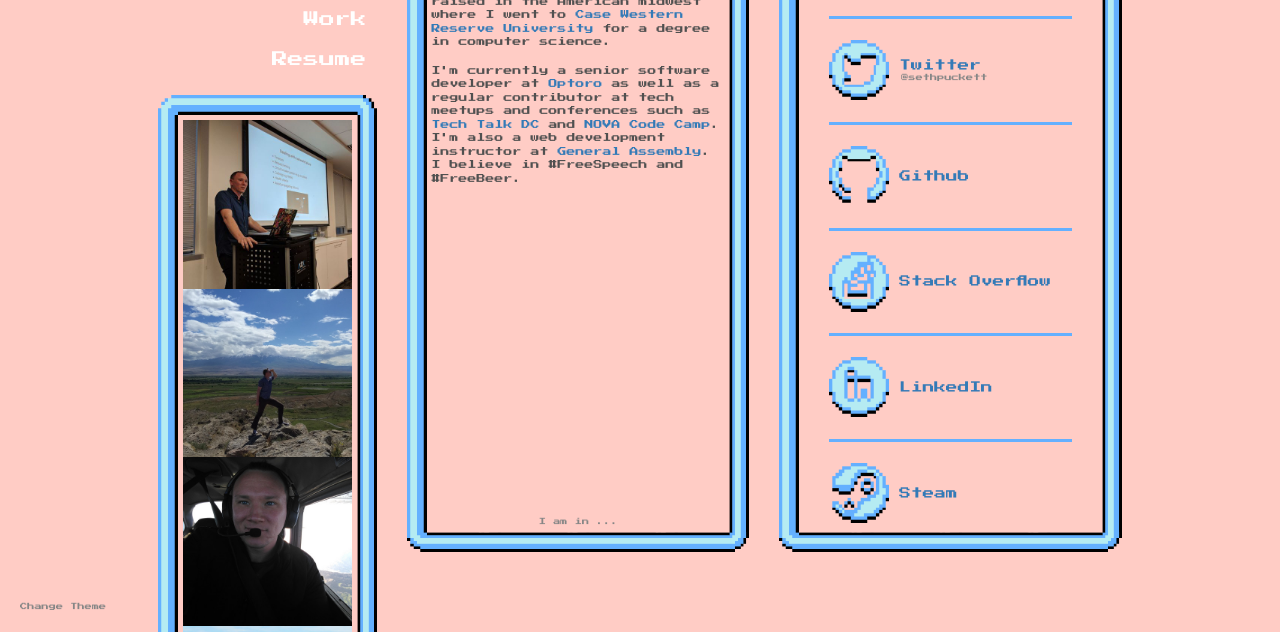
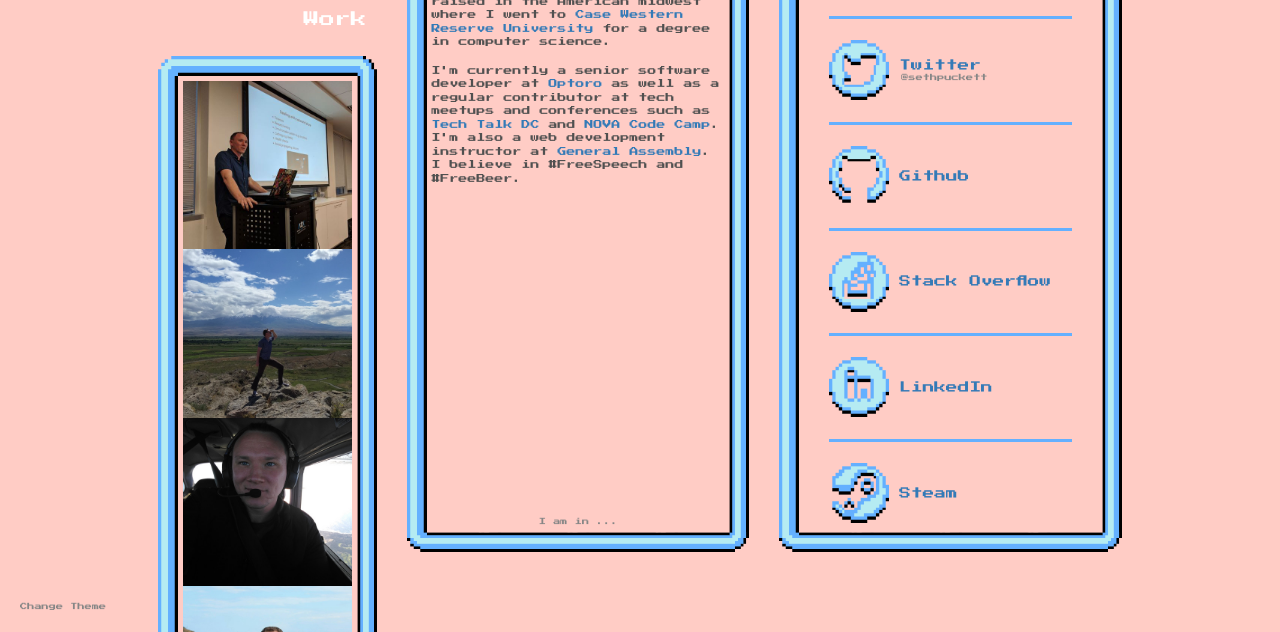
Before and after one commit to sethpuckett/personal-site, a plain HTML site: page index.html in a window 1280 px wide. Shown: the part 168-800 px from the top of the page. Drawn offline with nearby package versions, Linux system fonts and the light colour scheme; a script that the page names is missing.

Commit message:
remove resume

```diff
--- a/index.html
+++ b/index.html
@@ -36,7 +36,7 @@
                         <ul id="nav">
                             <li class="active"><a href="#main">Main</a></li>
                             <li><a href="#work">Work</a></li>
-                            <li><a href="#resume">Resume</a></li>
+                            <!--<li><a href="#resume">Resume</a></li>-->
                             <!--<li><a href="#photos">Photos</a></li>-->
                         </ul>
 
```
